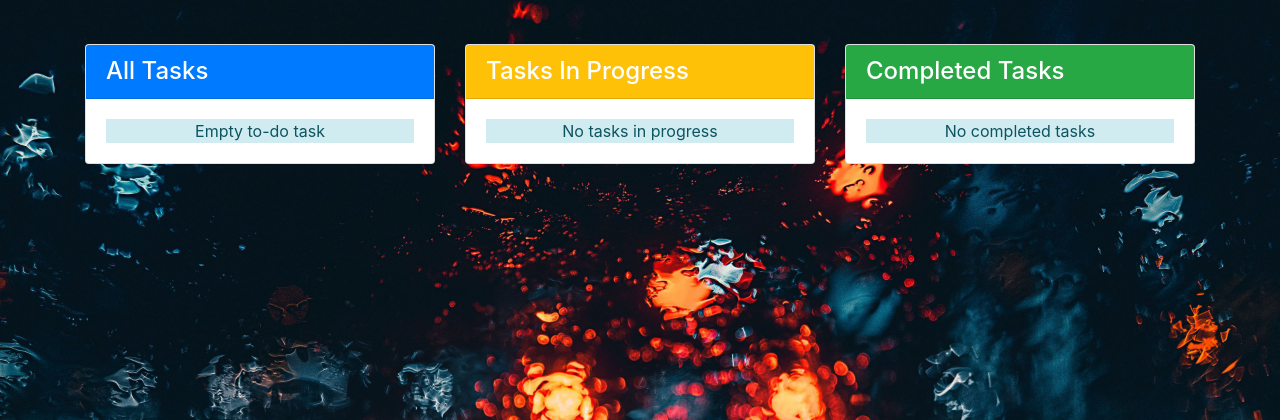
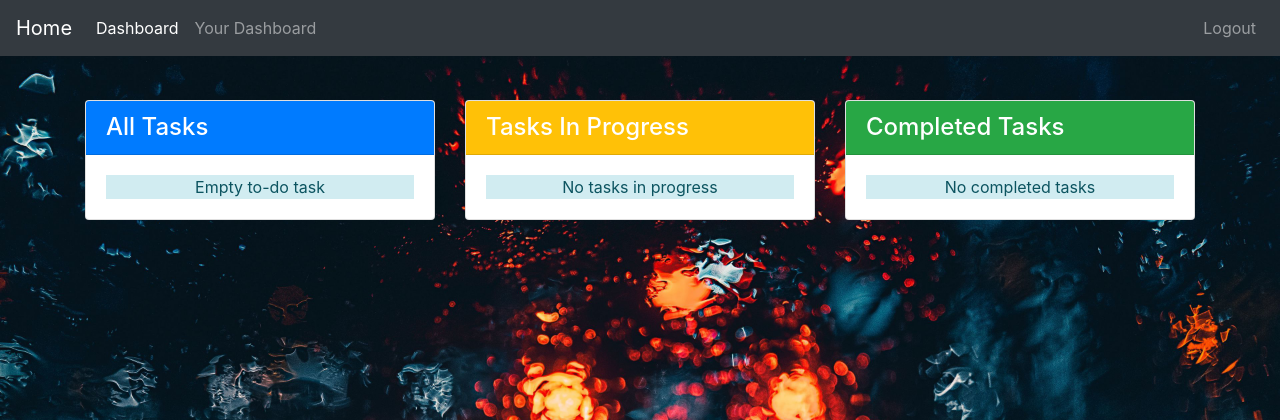
Before and after one commit to Youcode-Classe-E-2023-2024/Naoufal_Labrihmi_tickets_manager-, a PHP site: page /dashboard.php in a window 1280 px wide. Shown: the top 420 px of the page. Run offline with PHP 8.4, Linux system fonts and the light colour scheme; the visitor is signed in with stand-in values (Sample User, id 1); data that the repository does not hold is empty.

Commit message:
links pages and add nav

```diff
--- a/dashboard.php
+++ b/dashboard.php
@@ -65,7 +65,27 @@ function getDeveloperNames($conn, $todo_id) {
 </head>
 
 <body>
-
+<nav class="navbar navbar-expand-lg navbar-dark bg-dark">
+    <a class="navbar-brand" href="index.php">Home</a>
+    <button class="navbar-toggler" type="button" data-toggle="collapse" data-target="#navbarNav" aria-controls="navbarNav" aria-expanded="false" aria-label="Toggle navigation">
+        <span class="navbar-toggler-icon"></span>
+    </button>
+    <div class="collapse navbar-collapse" id="navbarNav">
+        <ul class="navbar-nav">
+            <li class="nav-item active">
+                <a class="nav-link" href="dashboard.php">Dashboard</a>
+            </li>
+            <li class="nav-item">
+                <a class="nav-link" href="your_dashboard.php">Your Dashboard</a>
+            </li>
+        </ul>
+        <ul class="navbar-nav ml-auto">
+            <li class="nav-item">
+                <a class="nav-link" href="logout.php">Logout</a>
+            </li>
+        </ul>
+    </div>
+</nav>
 <div class="container mt-4">
     <div class="row">
 
@@ -258,6 +278,10 @@ function getDeveloperNames($conn, $todo_id) {
         </div>
     </div>
 </div>
+<!-- Bootstrap JS CDN -->
+<script src="https://ajax.googleapis.com/ajax/libs/jquery/3.5.1/jquery.min.js"></script>
+<script src="https://cdnjs.cloudflare.com/ajax/libs/popper.js/1.16.0/umd/popper.min.js"></script>
+<script src="https://maxcdn.bootstrapcdn.com/bootstrap/4.5.2/js/bootstrap.min.js"></script>
 <script src="https://code.jquery.com/jquery-3.6.4.slim.min.js"></script>
 <script src="https://stackpath.bootstrapcdn.com/bootstrap/4.3.1/js/bootstrap.min.js"></script>
 </body>
```
Also changed, not shown: index.php (+28 -4 lines).
